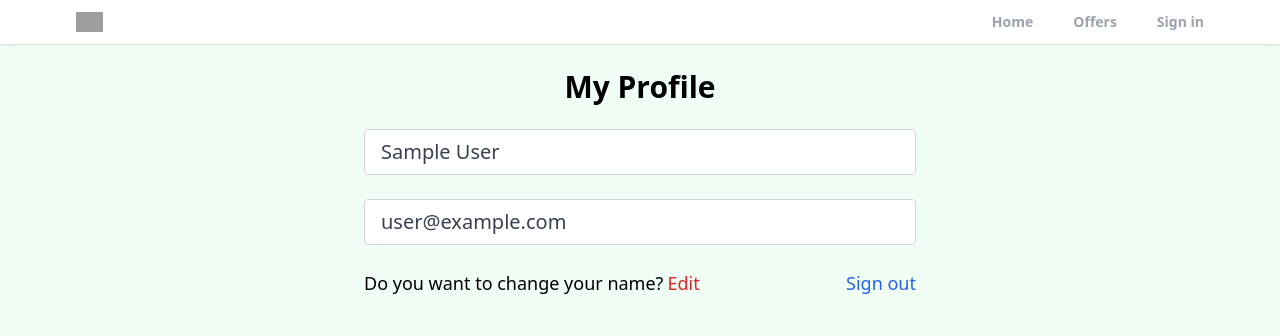
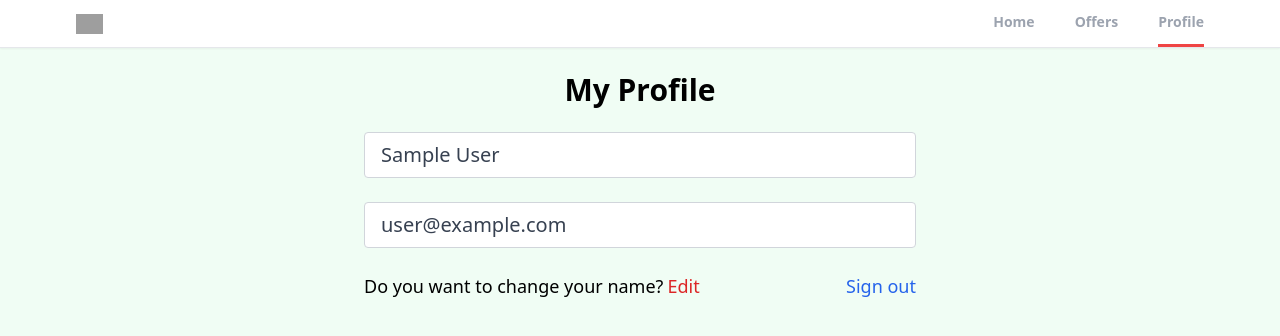
Before and after one commit to ccpretorius/realtor-clone-react, a React (Create React App) app: page /profile in a window 1280 px wide. Shown: the top 336 px of the page. Built offline with nearby package versions, Linux system fonts and the light colour scheme; no server answers; sample sign-in values are in the browser's storage; grey boxes are pictures that could not be loaded.

Commit message:
complete the header component and make it dynamic

```diff
--- a/src/components/Header.jsx
+++ b/src/components/Header.jsx
@@ -1,9 +1,22 @@
-import React from "react";
+import { getAuth, onAuthStateChanged } from "firebase/auth";
+import React, { useEffect, useState } from "react";
 import { useLocation, useNavigate } from "react-router-dom";
 
 export default function Header() {
+  const [pageState, setPageState] = useState("Sign in");
   const location = useLocation();
   const navigate = useNavigate();
+  const auth = getAuth();
+  useEffect(() => {
+    onAuthStateChanged(auth, (user) => {
+      if (user) {
+        setPageState("Profile");
+      } else {
+        setPageState("Sign in");
+      }
+    });
+  }, [auth]);
+
   function pathMatchRoute(route) {
     console.log("Current Route:", location.pathname);
     console.log("Matching Route:", route);
@@ -26,8 +39,8 @@ export default function Header() {
             <li className={`cursor-pointer py-3 text-sm font-semibold text-gray-400 ${pathMatchRoute("/offers") && "text-black border-b-[3px] border-b-red-500"}`} onClick={() => navigate("/offers")}>
               Offers
             </li>
-            <li className={`cursor-pointer py-3 text-sm font-semibold text-gray-400 ${pathMatchRoute("/sign-in") && "text-black border-b-[3px] border-b-red-500"}`} onClick={() => navigate("/sign-in")}>
-              Sign in
+            <li className={`cursor-pointer py-3 text-sm font-semibold text-gray-400 ${(pathMatchRoute("/profile") || pathMatchRoute("/profile")) && "text-black border-b-[3px] border-b-red-500"}`} onClick={() => navigate("/profile")}>
+              {pageState}
             </li>
           </ul>
         </div>
--- a/src/pages/Profile.jsx
+++ b/src/pages/Profile.jsx
@@ -62,7 +62,7 @@ export default function Profile() {
                     changeDetail && onSubmit();
                     setChangeDetail((prevState) => !prevState);
                   }}
-                  className="text-red-600 hover:text-red-700 transition ease-in-out duration-200 ml-1 cursor-pointer"
+                  className="text-red-600 hover:text-red-600 transition ease-in-out duration-200 ml-1 cursor-pointer"
                 >
                   {changeDetail ? "Apply change" : "Edit"}
                 </span>
```
